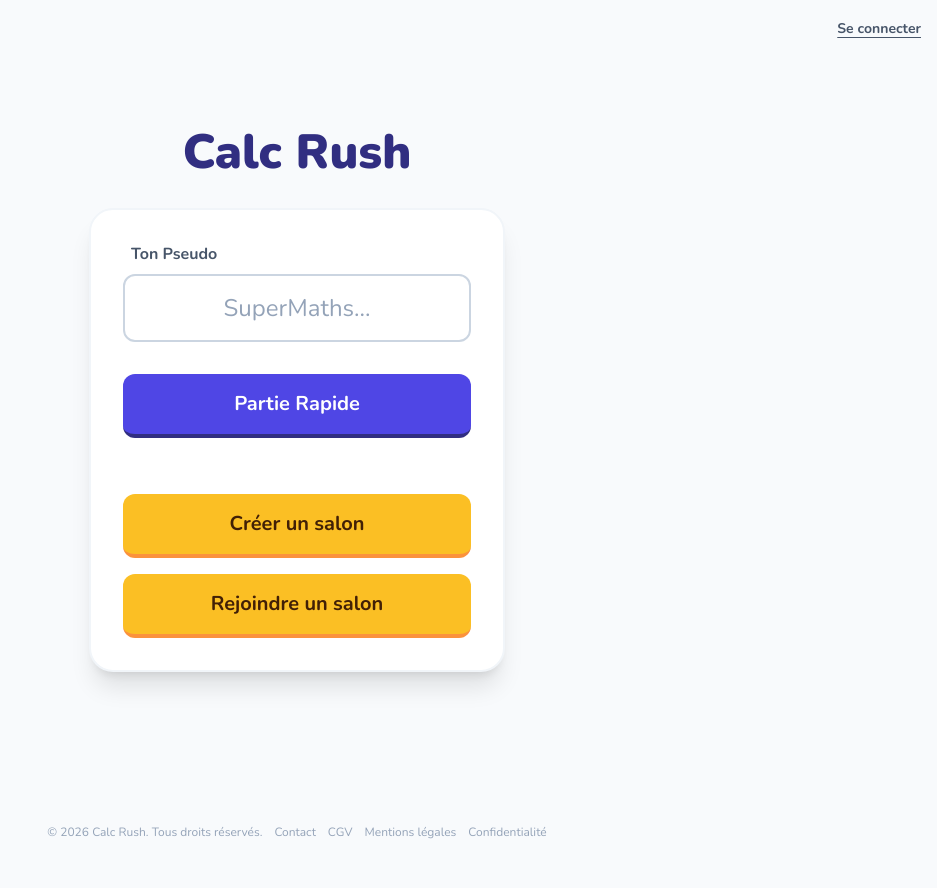
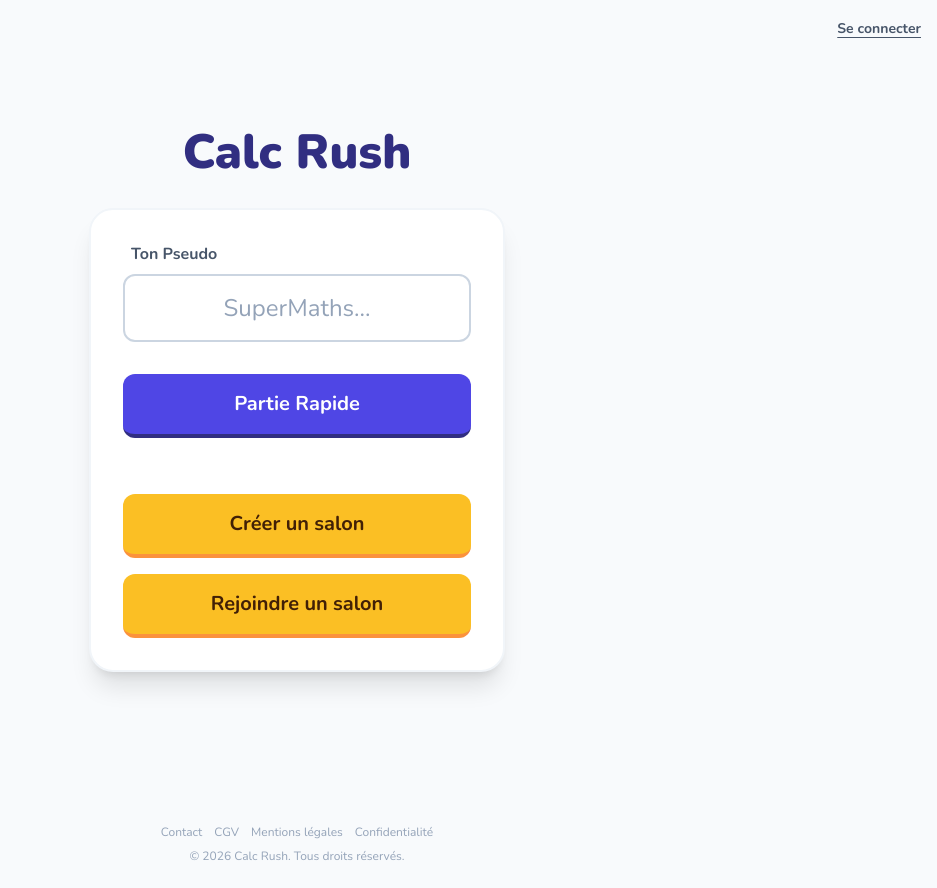
Before and after one commit to hussards-numeriques/hussard-machine_front, a React (Vite) app: page / in a window 1280 px wide. Shown: the whole page, without its empty margins (343-1280 px from the left). Before the commit the page ends 864 px from the top, so only its background shows below. Built offline with nearby package versions, Linux system fonts and the light colour scheme; no server answers.

Commit message:
fix: move footer copyright notice to its own line

```diff
--- a/src/components/Footer.tsx
+++ b/src/components/Footer.tsx
@@ -7,7 +7,6 @@ export const Footer: React.FC = () => {
   return (
     <footer className="py-6 text-center text-xs text-slate-400">
       <div className="flex justify-center items-center gap-3">
-        <span>© {year} Calc Rush. Tous droits réservés.</span>
         <a
           href="https://www.alextraveylan.fr/fr/contact"
           target="_blank"
@@ -26,6 +25,7 @@ export const Footer: React.FC = () => {
           Confidentialité
         </Link>
       </div>
+      <div className="mt-2">© {year} Calc Rush. Tous droits réservés.</div>
     </footer>
   );
 };
```
Also changed, not shown: 1 other file (tests, documents, lock files or other folders).
